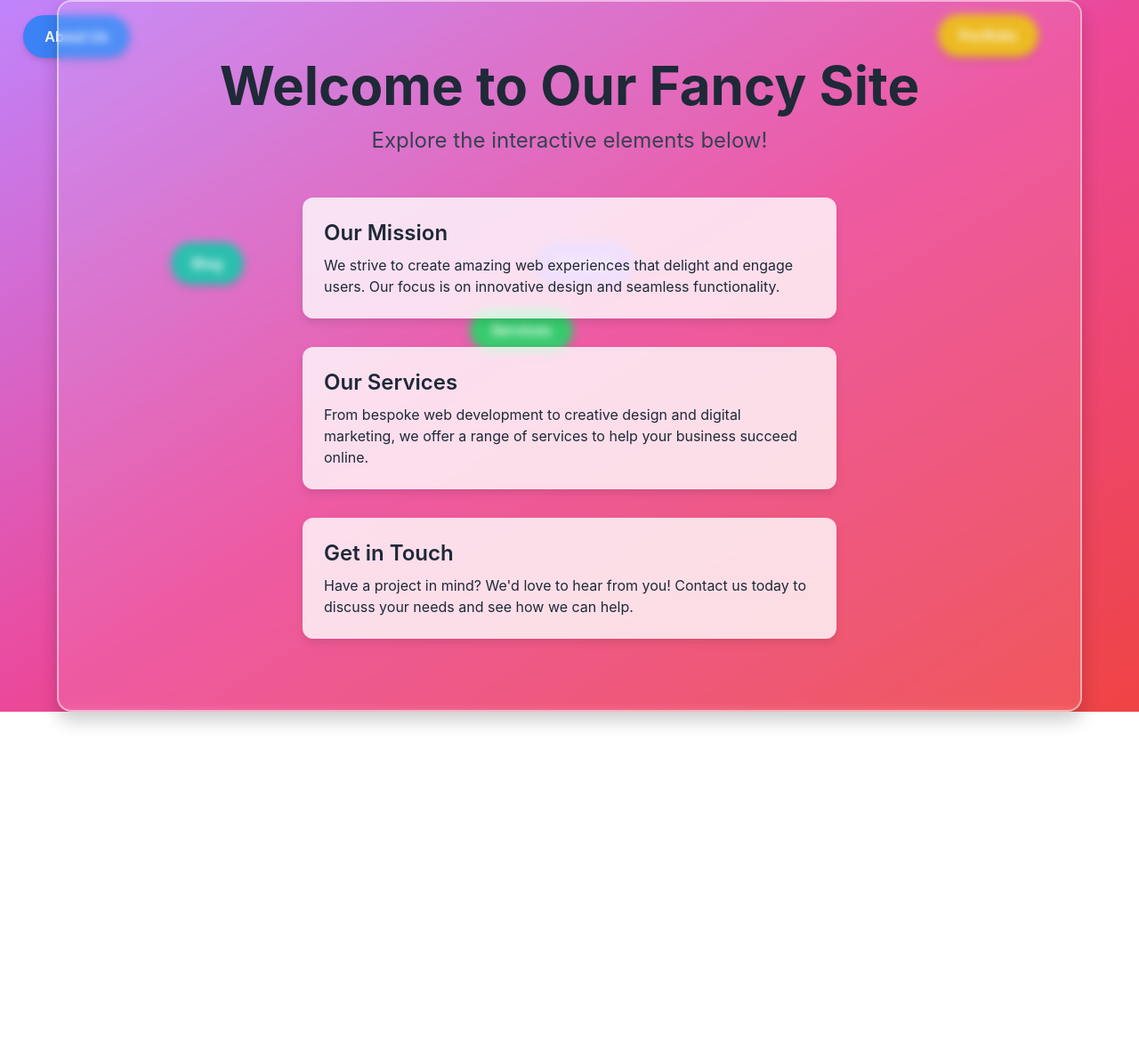
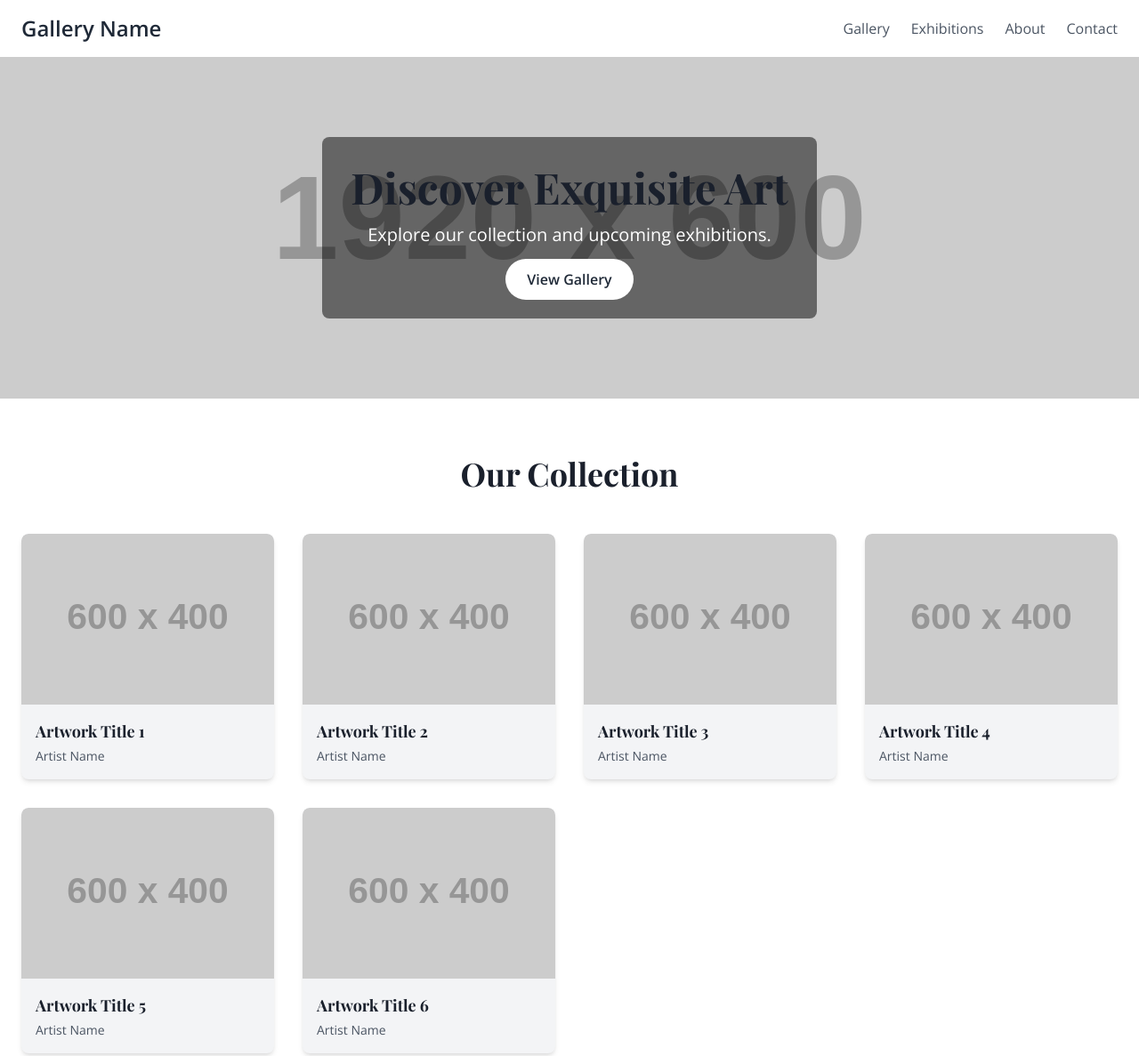
Before and after one commit to Abijah98/99, a plain HTML site: page index.htm in a window 1280 px wide. Shown: the top 1187 px of the page at 89% size. Before the commit the page ends 800 px from the top, so only its background shows below. Drawn offline with nearby package versions, Linux system fonts and the light colour scheme; placeholder pictures from the web are drawn by us.

Commit message:
Update index.htm

```diff
--- a/index.htm
+++ b/index.htm
@@ -3,228 +3,173 @@
 <head>
     <meta charset="UTF-8">
     <meta name="viewport" content="width=device-width, initial-scale=1.0">
-    <title>Fancy Interactive Website (Flexbox)</title>
+    <title>Art Gallery Showcase - Demo</title>
     <script src="https://cdn.tailwindcss.com"></script>
-    <script src="https://cdn.jsdelivr.net/npm/lucide-react@0.363.0"></script>
+    <link href="https://fonts.googleapis.com/css2?family=Playfair+Display:wght@400;700&family=Open+Sans:wght@400;600&display=swap" rel="stylesheet">
     <style>
-        /* Custom CSS for button transitions and animations */
-        .floating-button {
-            position: absolute; /* Allows absolute positioning for floating */
-            transition: all 0.3s ease-in-out; /* Smooth transition for position and other properties */
-            cursor: pointer;
-            /* Add a subtle shadow */
-            box-shadow: 0 4px 6px rgba(0, 0, 0, 0.1), 0 1px 3px rgba(0, 0, 0, 0.08);
-            z-index: 20; /* Ensure buttons are above the flexbox content */
+        /* Custom styles */
+        body {
+            font-family: 'Open Sans', sans-serif;
+            color: #333; /* Default text color */
+            line-height: 1.6;
         }
-
-        .floating-button:hover {
-            transform: scale(1.1); /* Slightly enlarge on hover */
-            box-shadow: 0 10px 15px rgba(0, 0, 0, 0.2), 0 4px 6px rgba(0, 0, 0, 0.1); /* Enhance shadow on hover */
+        h1, h2, h3, h4, h5, h6 {
+            font-family: 'Playfair Display', serif;
+            color: #1a202c; /* Darker color for headings */
         }
-
-        /* Keyframes for the jump animation */
-        @keyframes jump {
-            0% { transform: translateY(0); }
-            50% { transform: translateY(-10px); } /* Jump up */
-            100% { transform: translateY(0); } /* Fall back down */
-        }
-
-        .jump-animation {
-            animation: jump 0.4s ease-in-out; /* Apply the jump animation */
-        }
-
-        /* Ensure the body takes full viewport height */
-        body {
-            min-height: 100vh;
-            overflow: hidden; /* Hide overflow from floating buttons */
-            font-family: 'Inter', sans-serif; /* Use Inter font */
-            /* The background gradient is applied here */
-        }
-
-        /* Container for floating buttons - covers the whole viewport */
-        .floating-container {
-            position: absolute; /* Position absolutely to cover the background */
-            top: 0;
-            left: 0;
-            width: 100%;
-            height: 100%; /* Take full viewport height */
-            overflow: hidden; /* Hide buttons that float outside */
-            z-index: 10; /* Buttons are above the background but below the main content flexbox */
-            pointer-events: none; /* Allow clicks to pass through to the flexbox content */
-        }
-
-        /* Individual floating buttons need pointer events enabled */
-        .floating-button {
-            pointer-events: auto;
-        }
-
-        /* Flexbox container for the main content */
-        .main-content-flexbox {
-            display: flex; /* Enable flexbox */
-            flex-direction: column; /* Stack items vertically */
-            align-items: center; /* Center items horizontally */
-            justify-content: center; /* Center items vertically */
-            min-height: 100vh; /* Take at least full viewport height */
-            width: 90%; /* Set a width, adjust as needed */
-            max-width: 1200px; /* Max width for larger screens */
-            margin: 0 auto; /* Center the flexbox container */
-            padding: 2rem; /* Add some padding inside */
-            border: 2px solid rgba(255, 255, 255, 0.5); /* White border with transparency */
-            background-color: rgba(255, 255, 255, 0.1); /* Slightly transparent white background */
-            border-radius: 1rem; /* Rounded corners for the flexbox */
-            box-shadow: 0 10px 20px rgba(0, 0, 0, 0.2); /* Add a shadow */
-            position: relative; /* Needed for z-index to work relative to floating buttons */
-            z-index: 30; /* Ensure flexbox content is above floating buttons */
-            backdrop-filter: blur(5px); /* Add a subtle blur effect behind the box */
-            -webkit-backdrop-filter: blur(5px); /* For Safari */
-        }
-
-        /* Style for content cards within the flexbox */
-        .content-card {
-            background-color: rgba(255, 255, 255, 0.8); /* More opaque white background */
-            padding: 1.5rem;
-            margin: 1rem 0;
-            border-radius: 0.75rem;
-            width: 100%;
-            max-width: 600px;
-            text-align: left;
-            box-shadow: 0 5px 10px rgba(0, 0, 0, 0.1);
+        .gallery-item {
+            overflow: hidden; /* Ensures image doesn't overflow border-radius */
             transition: transform 0.3s ease-in-out, box-shadow 0.3s ease-in-out;
         }
-
-        .content-card:hover {
-            transform: translateY(-5px); /* Lift card on hover */
-            box-shadow: 0 8px 15px rgba(0, 0, 0, 0.2);
+        .gallery-item img {
+            transition: transform 0.5s ease-in-out;
         }
-
+        .gallery-item:hover img {
+            transform: scale(1.05); /* Slightly zoom image on hover */
+        }
+        .gallery-item:hover {
+             box-shadow: 0 10px 15px rgba(0, 0, 0, 0.2); /* Add shadow on hover */
+        }
     </style>
 </head>
-<body class="bg-gradient-to-br from-purple-400 via-pink-500 to-red-500 text-gray-800">
+<body class="bg-gray-100">
 
-    <div id="buttons-area" class="floating-container">
+    <header class="bg-white shadow-md">
+        <div class="container mx-auto px-6 py-4 flex justify-between items-center">
+            <a href="#" class="text-2xl font-bold text-gray-800">Gallery Name</a>
+
+            <nav class="hidden md:flex space-x-6">
+                <a href="#gallery" class="text-gray-600 hover:text-gray-800 transition duration-300">Gallery</a>
+                <a href="#exhibitions" class="text-gray-600 hover:text-gray-800 transition duration-300">Exhibitions</a>
+                <a href="#about" class="text-gray-600 hover:text-gray-800 transition duration-300">About</a>
+                <a href="#contact" class="text-gray-600 hover:text-gray-800 transition duration-300">Contact</a>
+            </nav>
+
+            <div class="md:hidden">
+                <button class="text-gray-600 hover:text-gray-800 focus:outline-none">
+                    <svg class="w-6 h-6" fill="none" stroke="currentColor" viewBox="0 0 24 24" xmlns="http://www.w3.org/2000/svg"><path stroke-linecap="round" stroke-linejoin="round" stroke-width="2" d="M4 6h16M4 12h16M4 18h16"></path></svg>
+                </button>
+            </div>
         </div>
+    </header>
 
-    <div class="main-content-flexbox">
-        <div class="text-center mb-8">
-            <h1 class="text-4xl md:text-6xl font-bold text-gray-800 mb-4">Welcome to Our Fancy Site</h1>
-            <p class="text-xl md:text-2xl text-gray-700">Explore the interactive elements below!</p>
+    <section class="bg-cover bg-center h-96 flex items-center justify-center text-white" style="background-image: url('https://placehold.co/1920x600/60a5fa/ffffff?text=Featured+Artwork+Here');">
+        <div class="text-center bg-black bg-opacity-50 p-8 rounded-lg">
+            <h1 class="text-4xl md:text-5xl font-bold mb-4">Discover Exquisite Art</h1>
+            <p class="text-xl mb-6">Explore our collection and upcoming exhibitions.</p>
+            <a href="#gallery" class="bg-white text-gray-800 px-6 py-3 rounded-full font-semibold hover:bg-gray-200 transition duration-300">View Gallery</a>
         </div>
+    </section>
 
-        <div class="content-card">
-            <h2 class="text-2xl font-semibold mb-2">Our Mission</h2>
-            <p>We strive to create amazing web experiences that delight and engage users. Our focus is on innovative design and seamless functionality.</p>
+    <section id="gallery" class="py-16 bg-white">
+        <div class="container mx-auto px-6">
+            <h2 class="text-3xl md:text-4xl font-bold text-center mb-12">Our Collection</h2>
+
+            <div class="grid grid-cols-1 sm:grid-cols-2 md:grid-cols-3 lg:grid-cols-4 gap-8">
+
+                <div class="gallery-item bg-gray-100 rounded-lg shadow-md cursor-pointer">
+                    <img src="https://placehold.co/600x400/e2e8f0/333?text=Artwork+1" alt="Artwork Title 1" class="w-full h-48 object-cover rounded-t-lg">
+                    <div class="p-4">
+                        <h3 class="text-lg font-semibold mb-1">Artwork Title 1</h3>
+                        <p class="text-sm text-gray-600">Artist Name</p>
+                    </div>
+                </div>
+
+                 <div class="gallery-item bg-gray-100 rounded-lg shadow-md cursor-pointer">
+                    <img src="https://placehold.co/600x400/cbd5e0/333?text=Artwork+2" alt="Artwork Title 2" class="w-full h-48 object-cover rounded-t-lg">
+                    <div class="p-4">
+                        <h3 class="text-lg font-semibold mb-1">Artwork Title 2</h3>
+                        <p class="text-sm text-gray-600">Artist Name</p>
+                    </div>
+                </div>
+
+                <div class="gallery-item bg-gray-100 rounded-lg shadow-md cursor-pointer">
+                    <img src="https://placehold.co/600x400/a0aec0/333?text=Artwork+3" alt="Artwork Title 3" class="w-full h-48 object-cover rounded-t-lg">
+                    <div class="p-4">
+                        <h3 class="text-lg font-semibold mb-1">Artwork Title 3</h3>
+                        <p class="text-sm text-gray-600">Artist Name</p>
+                    </div>
+                </div>
+
+                 <div class="gallery-item bg-gray-100 rounded-lg shadow-md cursor-pointer">
+                    <img src="https://placehold.co/600x400/718096/fff?text=Artwork+4" alt="Artwork Title 4" class="w-full h-48 object-cover rounded-t-lg">
+                    <div class="p-4">
+                        <h3 class="text-lg font-semibold mb-1">Artwork Title 4</h3>
+                        <p class="text-sm text-gray-600">Artist Name</p>
+                    </div>
+                </div>
+
+                <div class="gallery-item bg-gray-100 rounded-lg shadow-md cursor-pointer">
+                    <img src="https://placehold.co/600x400/e2e8f0/333?text=Artwork+5" alt="Artwork Title 5" class="w-full h-48 object-cover rounded-t-lg">
+                    <div class="p-4">
+                        <h3 class="text-lg font-semibold mb-1">Artwork Title 5</h3>
+                        <p class="text-sm text-gray-600">Artist Name</p>
+                    </div>
+                </div>
+
+                 <div class="gallery-item bg-gray-100 rounded-lg shadow-md cursor-pointer">
+                    <img src="https://placehold.co/600x400/cbd5e0/333?text=Artwork+6" alt="Artwork Title 6" class="w-full h-48 object-cover rounded-t-lg">
+                    <div class="p-4">
+                        <h3 class="text-lg font-semibold mb-1">Artwork Title 6</h3>
+                        <p class="text-sm text-gray-600">Artist Name</p>
+                    </div>
+                </div>
+
+                </div>
         </div>
+    </section>
 
-        <div class="content-card">
-            <h2 class="text-2xl font-semibold mb-2">Our Services</h2>
-            <p>From bespoke web development to creative design and digital marketing, we offer a range of services to help your business succeed online.</p>
+    <section id="about" class="py-16 bg-gray-200">
+        <div class="container mx-auto px-6 grid grid-cols-1 md:grid-cols-2 gap-12 items-center">
+            <div>
+                <h2 class="text-3xl md:text-4xl font-bold mb-6">About Our Gallery</h2>
+                <p class="mb-4">Welcome to [Gallery Name], a space dedicated to showcasing contemporary and classic art from around the world. We believe in the power of art to inspire, challenge, and connect people.</p>
+                <p class="mb-4">Our collection features a diverse range of mediums and styles, reflecting the vibrant and ever-evolving art landscape. We host regular exhibitions, workshops, and events to engage with the community and support artists.</p>
+                <a href="#contact" class="inline-block mt-4 bg-gray-800 text-white px-6 py-3 rounded-full font-semibold hover:bg-gray-700 transition duration-300">Visit Us</a>
+            </div>
+
+            <div>
+                 <img src="https://placehold.co/600x400/a0aec0/fff?text=Gallery+Interior+or+Exhibition" alt="Gallery Interior" class="rounded-lg shadow-md w-full">
+            </div>
         </div>
+    </section>
 
-        <div class="content-card">
-            <h2 class="text-2xl font-semibold mb-2">Get in Touch</h2>
-            <p>Have a project in mind? We'd love to hear from you! Contact us today to discuss your needs and see how we can help.</p>
+     <section id="contact" class="py-16 bg-white">
+        <div class="container mx-auto px-6 text-center">
+            <h2 class="text-3xl md:text-4xl font-bold mb-8">Get in Touch</h2>
+            <p class="text-lg mb-4">Have questions or want to inquire about an artwork?</p>
+            <p class="text-lg mb-8">Email: info@galleryname.com | Phone: (123) 456-7890</p>
+            <a href="mailto:info@galleryname.com" class="inline-block bg-blue-500 text-white px-8 py-3 rounded-full font-semibold hover:bg-blue-600 transition duration-300">Email Us</a>
         </div>
+    </section>
 
-    </div>
+
+    <footer class="bg-gray-800 text-gray-300 py-8">
+        <div class="container mx-auto px-6 text-center">
+            <p>&copy; 2025 Gallery Name. All rights reserved.</p>
+            <div class="flex justify-center space-x-6 mt-4">
+                <a href="#" class="text-gray-400 hover:text-white transition duration-300">Privacy Policy</a>
+                <a href="#" class="text-gray-400 hover:text-white transition duration-300">Terms of Service</a>
+            </div>
+        </div>
+    </footer>
 
     <script>
-        const buttonsArea = document.getElementById('buttons-area');
-        const buttonLabels = ["About Us", "Services", "Portfolio", "Contact", "Blog"];
-        const buttonColors = ["bg-blue-500", "bg-green-500", "bg-yellow-500", "bg-purple-500", "bg-teal-500"];
+        // Placeholder for potential JavaScript interactions
+        // For example, you could add a modal here to show larger artwork images when clicked.
 
-        // Create and position buttons
-        function createFloatingButtons() {
-            buttonsArea.innerHTML = ''; // Clear existing buttons
-            const containerWidth = buttonsArea.offsetWidth;
-            const containerHeight = buttonsArea.offsetHeight;
+        // Example: Add click listener to gallery items (basic example)
+        document.querySelectorAll('.gallery-item').forEach(item => {
+            item.addEventListener('click', () => {
+                const artworkTitle = item.querySelector('h3').textContent;
+                const artistName = item.querySelector('p').textContent;
+                const imageUrl = item.querySelector('img').src;
 
-            buttonLabels.forEach((label, index) => {
-                const button = document.createElement('button');
-                button.textContent = label;
-                button.classList.add(
-                    'floating-button',
-                    'px-6',
-                    'py-3',
-                    'rounded-full',
-                    'text-white',
-                    'font-semibold',
-                    buttonColors[index % buttonColors.length], // Cycle through colors
-                    'hover:bg-opacity-90', // Slightly transparent on hover
-                    'focus:outline-none', // Remove default focus outline
-                    'focus:ring-2', // Add a ring on focus
-                    'focus:ring-white',
-                    'focus:ring-opacity-50'
-                );
-
-                // Random initial position
-                const randomX = Math.random() * (containerWidth - 150); // Subtract button width estimate
-                const randomY = Math.random() * (containerHeight - 80); // Subtract button height estimate
-                button.style.left = `${randomX}px`;
-                button.style.top = `${randomY}px`;
-
-                // Add click event listener for the jump effect
-                button.addEventListener('click', () => {
-                    // Remove existing animation class to restart animation
-                    button.classList.remove('jump-animation');
-                    // Force reflow to restart animation
-                    void button.offsetWidth;
-                    // Add the animation class back
-                    button.classList.add('jump-animation');
-
-                    // Optional: Do something when the button is clicked
-                    console.log(`${label} button clicked!`);
-                    showMessage(`You clicked the ${label} button!`); // Using custom message box
-                });
-
-                buttonsArea.appendChild(button);
+                // In a real application, you would open a modal here
+                console.log(`Clicked on: ${artworkTitle} by ${artistName}`);
+                // alert(`Imagine a modal showing ${artworkTitle} by ${artistName} here!`); // Use a custom message box instead of alert
+                 showMessage(`You clicked on "${artworkTitle}" by ${artistName}. Imagine a detailed view here!`);
             });
-        }
-
-        // Function to gently move buttons over time (the "loop" effect)
-        function animateButtons() {
-            const buttons = buttonsArea.querySelectorAll('.floating-button');
-            const containerWidth = buttonsArea.offsetWidth;
-            const containerHeight = buttonsArea.offsetHeight;
-
-            buttons.forEach(button => {
-                // Get current position
-                let currentX = parseFloat(button.style.left);
-                let currentY = parseFloat(button.style.top);
-
-                // Calculate a small random movement
-                const moveAmount = 3; // Pixels to move per step (slightly reduced for subtlety)
-                const deltaX = (Math.random() - 0.5) * moveAmount * 2; // Random value between -moveAmount and +moveAmount
-                const deltaY = (Math.random() - 0.5) * moveAmount * 2;
-
-                // Calculate new position, keeping within bounds
-                let newX = currentX + deltaX;
-                let newY = currentY + deltaY;
-
-                // Keep buttons within the container with some padding
-                const buttonWidth = button.offsetWidth;
-                const buttonHeight = button.offsetHeight;
-                newX = Math.max(0, Math.min(newX, containerWidth - buttonWidth));
-                newY = Math.max(0, Math.min(newY, containerHeight - buttonHeight));
-
-
-                button.style.left = `${newX}px`;
-                button.style.top = `${newY}px`;
-            });
-
-            // Request next frame for smooth animation
-            requestAnimationFrame(animateButtons);
-        }
-
-        // Initial setup on page load
-        window.onload = () => {
-            createFloatingButtons();
-            animateButtons(); // Start the continuous floating animation
-        };
-
-        // Recalculate button positions on window resize
-        window.addEventListener('resize', () => {
-             // Recreate buttons to ensure they fit the new size
-            createFloatingButtons();
         });
 
          // Simple custom message box function (replaces alert)
@@ -233,7 +178,7 @@
             messageBox.classList.add(
                 'fixed', 'top-1/2', 'left-1/2', 'transform', '-translate-x-1/2', '-translate-y-1/2',
                 'bg-white', 'p-6', 'rounded-lg', 'shadow-xl', 'z-50', 'text-center',
-                'max-w-sm', 'w-full', 'text-gray-800' /* Ensure text is visible */
+                'max-w-sm', 'w-full', 'text-gray-800'
             );
             messageBox.innerHTML = `
                 <p class="text-lg font-semibold mb-4">${message}</p>
```
